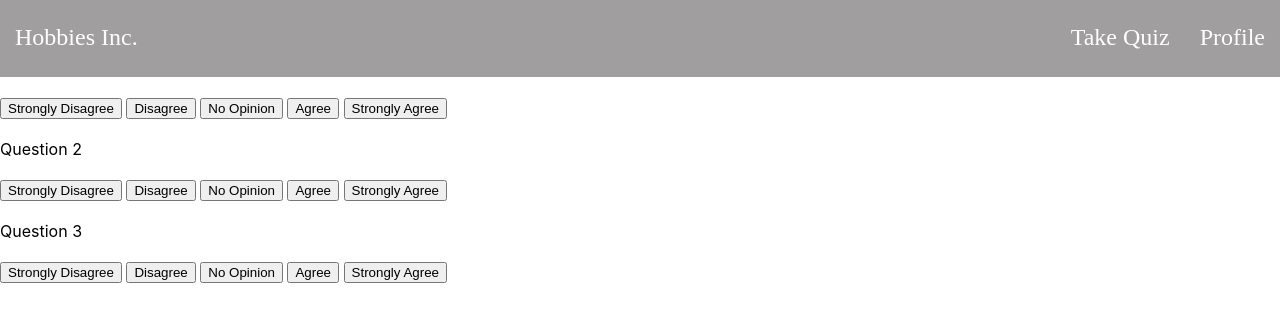
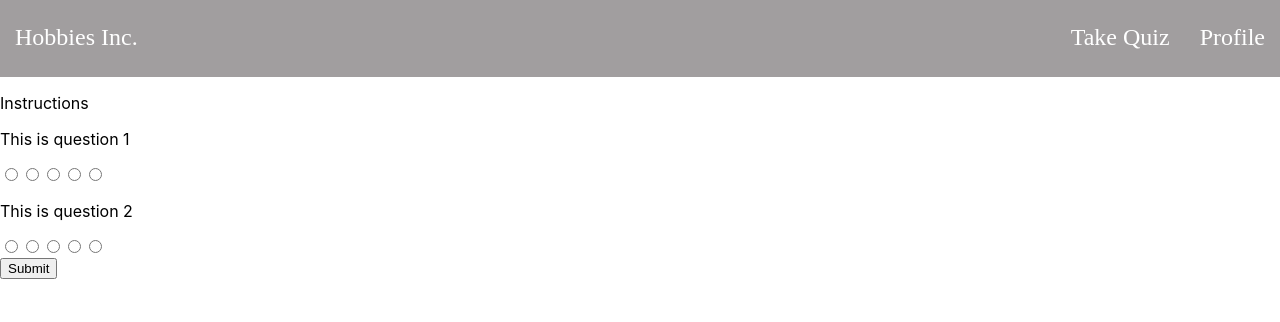
Before and after one commit to acmucsd-projects/wi21-dolphin, a React (Create React App) app in the folder client/: page /take-quiz in a window 1280 px wide. Shown: the top 322 px of the page. Built offline with nearby package versions, Linux system fonts and the light colour scheme.

Commit message:
Updated Quiz Page
Still WIP

```diff
--- /dev/null
+++ b/client/src/components/QuizOptions/index.jsx
@@ -0,0 +1,27 @@
+import React, { useState } from 'react';
+
+function QuizOptions(props) {
+    const [selected, setSelected] = useState("");
+
+    function handleChange (changeEvent) {
+        setSelected(changeEvent.target.value);
+    }
+
+    return (
+
+     <div>
+        <p>
+            {props.text}
+        </p>
+        <input type="radio" value="Strongly Disagree" name={props.question} onChange={handleChange} checked={selected === 'Strongly Disagree'}/>
+        <input type="radio" value="Disagree" name={props.question} onChange={handleChange} checked={selected === 'Disagree'}/>
+        <input type="radio" value="No Opinion" name={props.question} onChange={handleChange} checked={selected === 'No Opinion'}/>
+        <input type="radio" value="Agree" name={props.question} onChange={handleChange} checked={selected === 'Agree'}/>
+        <input type="radio" value="Strongly Agree" name={props.question} onChange={handleChange} checked={selected === 'Strongly Agree'}/>
+     </div>
+    )
+
+
+}
+
+export default QuizOptions;
--- a/client/src/pages/Take-quiz/index.jsx
+++ b/client/src/pages/Take-quiz/index.jsx
@@ -1,58 +1,33 @@
 import React, { useState } from 'react';
-import { Button } from 'react-bootstrap';
+import QuizOptions from "../../components/QuizOptions";
+import QuizQuestions from "./questions.json";
 
 function TakeQuiz(){
 
+    var handleSubmit = () => {
+        alert("submitted");
+    }
 
     return(
         <>
-        <showOption>
+        <p>
+            Instructions
+        </p>
+        <form onSubmit = {handleSubmit}>
+        {
+            QuizQuestions.map((item, index) => {
+                return(
+                    <QuizOptions questions={item.name} text = {item.question}/>
+                )
 
-        </showOption>
 
-        <br>
-        </br>
-        <Button>Strongly Disagree</Button>{' '}
-        <Button variant="Disagree">Disagree</Button>{' '}
-        <Button variant="No Opinion">No Opinion</Button>{' '}
-        <Button variant="Agree">Agree</Button>{' '}
-        <Button variant="Strongly Agree">Strongly Agree</Button>{' '}
-        <div>
-        </div>
-        <br>
-        </br>
-        <div>
-            Question 2
-        </div>
-        <br>
-        </br>
-        <Button>Strongly Disagree</Button>{' '}
-        <Button variant="Disagree">Disagree</Button>{' '}
-        <Button variant="No Opinion">No Opinion</Button>{' '}
-        <Button variant="Agree">Agree</Button>{' '}
-        <Button variant="Strongly Agree">Strongly Agree</Button>{' '}
-        <div>
-        </div>
-        <br>
-        </br>
-        <div>
-            Question 3
-        </div>
-        <br>
-        </br>
-        <div>
-            <Button color="danger">Strongly Disagree</Button>{' '}
-            <Button>Disagree</Button>{' '}
-            <Button>No Opinion</Button>{' '}
-            <Button>Agree</Button>{' '}
-            <Button>Strongly Agree</Button>{' '}
-        </div>
+            })
 
-        <div>
-        </div>
-        <br>
-        </br>
-</>
+        }
+
+        <input type = "submit" value = "Submit" name = "submitbutton"/>
+        </form>
+        </>
     )
 
 }
--- /dev/null
+++ b/client/src/pages/Take-quiz/questions.json
@@ -0,0 +1,11 @@
+[
+    {
+        "name": "Question 1",
+        "question": "This is question 1"
+    },
+    {
+        "name": "Question 2",
+        "question": "This is question 2"
+    }
+
+]
```
Also changed, not shown: 2 other files (tests, documents, lock files or other folders).
